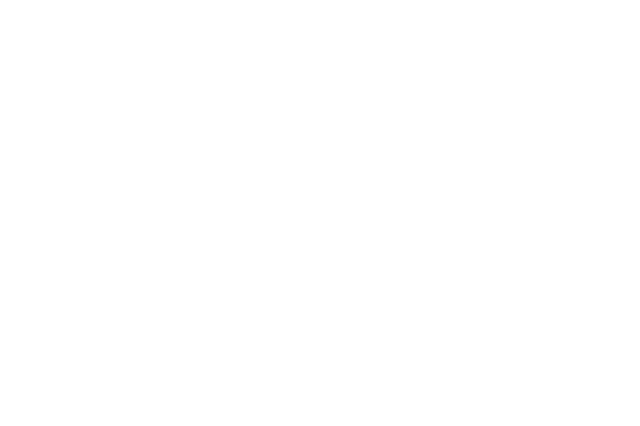
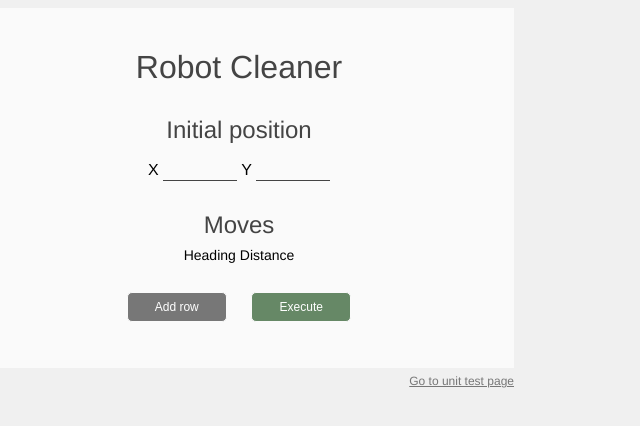
Before and after one commit to Ekengren/cleaningrobot, a website: page src/index.html in a window 1280 px wide. Shown: the whole page, without its empty margins (401-1041 px from the left). Drawn offline with Linux system fonts and the light colour scheme.

Commit message:
Feature: Added gui for robot parameter input.

```diff
--- /dev/null
+++ b/src/css/main.css
@@ -0,0 +1,135 @@
+body {
+  font-family: "Helvetica Neue", Helvetica, Arial, sans-serif;
+  background: #f0f0f0;
+}
+
+.container {
+  margin: auto;
+  background: #fafafa;
+  width: 350px;
+  padding: 20px 100px;
+  position: relative;
+}
+
+h1, h2 {
+  color: #444;
+  font-weight: 100;
+  text-align: center;
+}
+
+h2 {
+  margin-top: 30px;
+  margin-bottom: 5px;
+}
+
+.start-pos-container {
+  text-align: center;
+}
+
+input[type="number"], input[type="text"] {
+  border-width: 0 0 1px 0;
+  border-color: #444;
+  background: none;
+  outline: none;
+  font-size: 16px;
+}
+input[type="number"] {
+  width: 70px;
+}
+
+table {
+  margin: auto;
+}
+
+th {
+  font-size: 14px;
+  font-weight: 400;
+}
+
+input[type="radio"] {
+  display: none;
+}
+
+
+.compass {
+  position: relative;
+  height: 60px;
+  width: 60px;
+  border: 1px solid #cecece;
+  border-radius: 30px;
+  margin: 0 5px;
+}
+
+.compass > div {
+  position: absolute;
+}
+
+.compass .ccn {
+  top: 0;
+  left: 20px;
+}
+.compass .cce {
+  top: 20px;
+  right: 0;
+}
+.compass .ccs {
+  bottom: 0;
+  left: 20px;
+}
+.compass .ccw {
+  top: 20px;
+  left: 0;
+}
+
+.compass label {
+  background: #fff;
+  font-size: 13px;
+  width: 20px;
+  height: 20px;
+  display: block;
+  text-align: center;
+  line-height: 20px;
+  border-radius: 10px;
+  cursor: pointer;
+}
+
+.compass input:checked + label {
+  background: #77a;
+  color: #fff
+}
+
+.testrunner-link {
+    position: absolute;
+    right: 0;
+    bottom: -20px;
+    display: block;
+    font-size: 12px;
+    color: #777;
+}
+
+.buttons {
+  text-align: center;
+}
+
+.buttons input {
+  margin: 10px;
+  width: 100px;
+  background: #777;
+  border: 1px solid #fafafa;
+  color: #fff;
+  font-size: 12px;
+  height: 30px;
+  border-radius: 5px;
+}
+
+.buttons input:focus {
+  outline: none;
+}
+
+.buttons input[type="submit"] {
+  background: #686;
+}
+
+.result p {
+  text-align: center;
+}
--- a/src/index.html
+++ b/src/index.html
@@ -1,9 +1,49 @@
 <!DOCTYPE html>
 <html lang="en">
 <head>
-    <meta charset="UTF-8">
-    <title>Robot Cleaner</title>
+  <meta charset="UTF-8">
+  <title>Robot Cleaner</title>
+  <link href="css/main.css" rel="stylesheet" type="text/css">
 </head>
 <body>
+<div class="container">
+  <h1>Robot Cleaner</h1>
+  <form action="javascript: void(0);">
+    <h2>Initial position</h2>
+    <p class="start-pos-container">
+      <label for="start-x">X</label>
+      <input type="number" id="start-x" size="6" max="100000" min="-100000">
+      <label for="start-y">Y</label>
+      <input type="number" id="start-y" size="6" max="100000" min="-100000">
+    </p>
+    <h2>Moves</h2>
+    <table id="move-table">
+      <thead>
+      <tr>
+        <th>Heading</th>
+        <th>Distance</th>
+      </tr>
+      </thead>
+      <tbody>
+      </tbody>
+    </table>
+    <p class="buttons">
+      <input type="button" value="Add row" id="add-row-button">
+      <input type="submit" value="Execute" id="execute-rows">
+    </p>
+  </form>
+  <div class="result" id="result"></div>
+  <a class="testrunner-link" href="testrunner.html">Go to unit test page</a>
+</div>
+<script src="js/main.js"></script>
+<script>
+  console.log('Usage: Run function "commenceCleaning" with a single object as argument.');
+  console.log('Example:');
+  console.log('commenceCleaning({');
+  console.log('  numberOfCommands: 2,');
+  console.log('  startPosition: "10 22",');
+  console.log('  moves: ["E 2", "N 1"]');
+  console.log('});');
+</script>
 </body>
 </html>
```
Also changed, not shown: src/__tests__/robot.test.js (+1 -1 lines), CHANGELOG.md.
